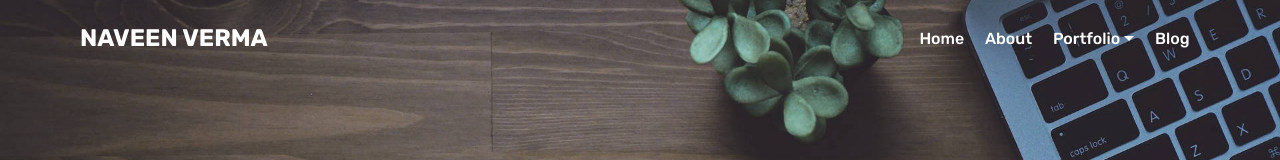
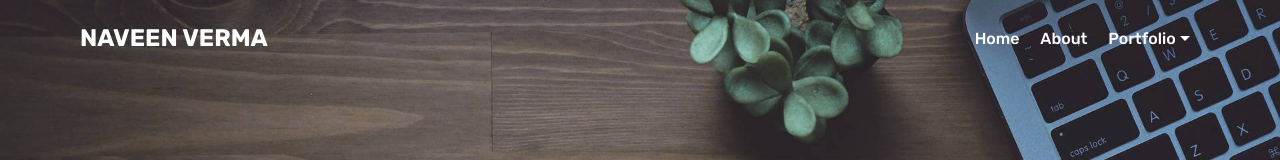
Before and after one commit to nveenverma1/nveenverma1.github.io, a plain HTML site: page index.html in a window 1280 px wide. Shown: the top 160 px of the page. Drawn offline with Linux system fonts and the light colour scheme; files whose address does not match are found by name.

Commit message:
Update index.html and remove blog

```diff
--- a/index.html
+++ b/index.html
@@ -71,7 +71,7 @@
                             <a class="text-white dropdown-item display-4" href="page9.html">Web Development</a>
                         </div>
                     </li>
-                    <li class="nav-item"><a class="nav-link link text-white display-4" href="blog.html">Blog</a></li>
+                    <!-- <li class="nav-item"><a class="nav-link link text-white display-4" href="blog.html">Blog</a></li> -->
                 </ul>
 
             </div>
@@ -296,6 +296,7 @@
 
 
 
+        <!--
         <div class="container">
             <div class="row justify-content-center content-row">
                 <div class="media-container-column title col-12 col-lg-7 col-md-6">
@@ -309,6 +310,7 @@
                 </div>
             </div>
         </div>
+        -->
     </section>
 
     <section class="cid-rwZScpnbXY" id="social-buttons2-2p">
```
